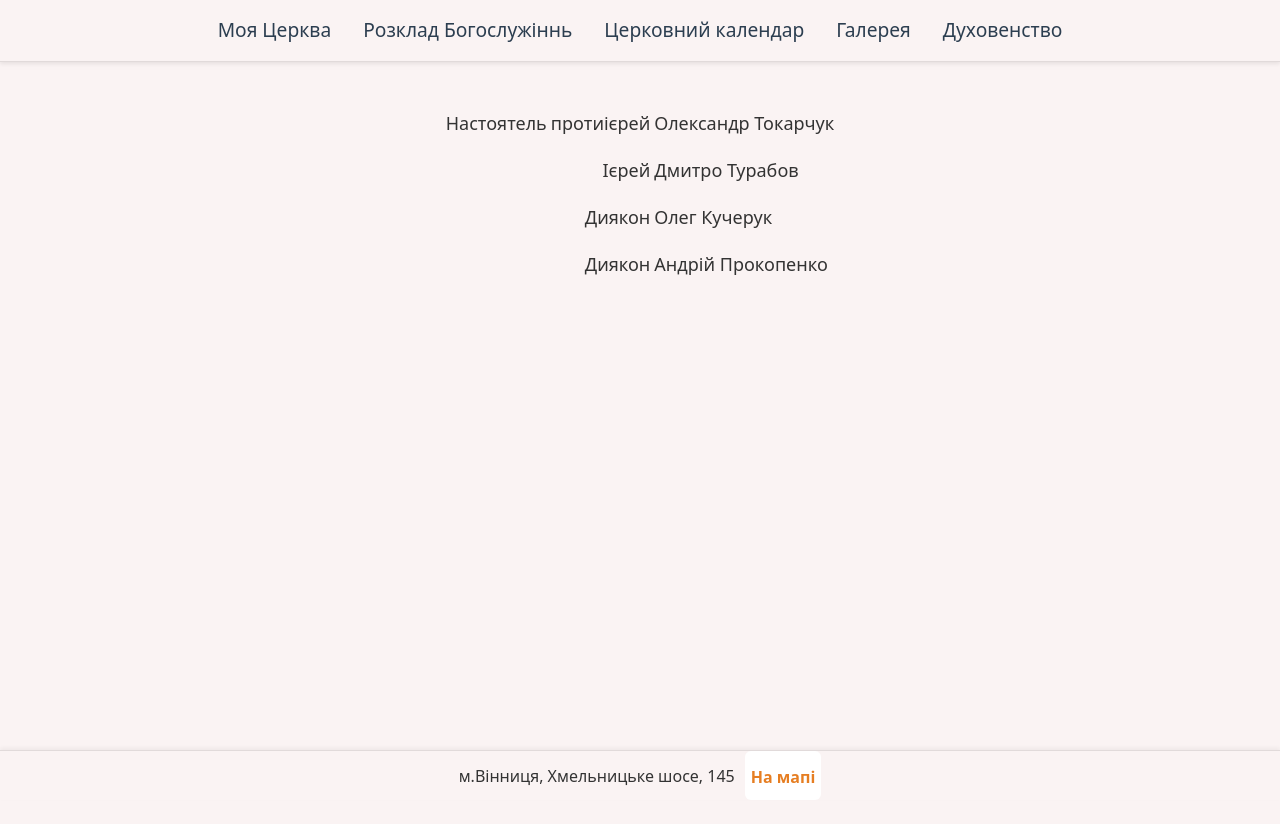
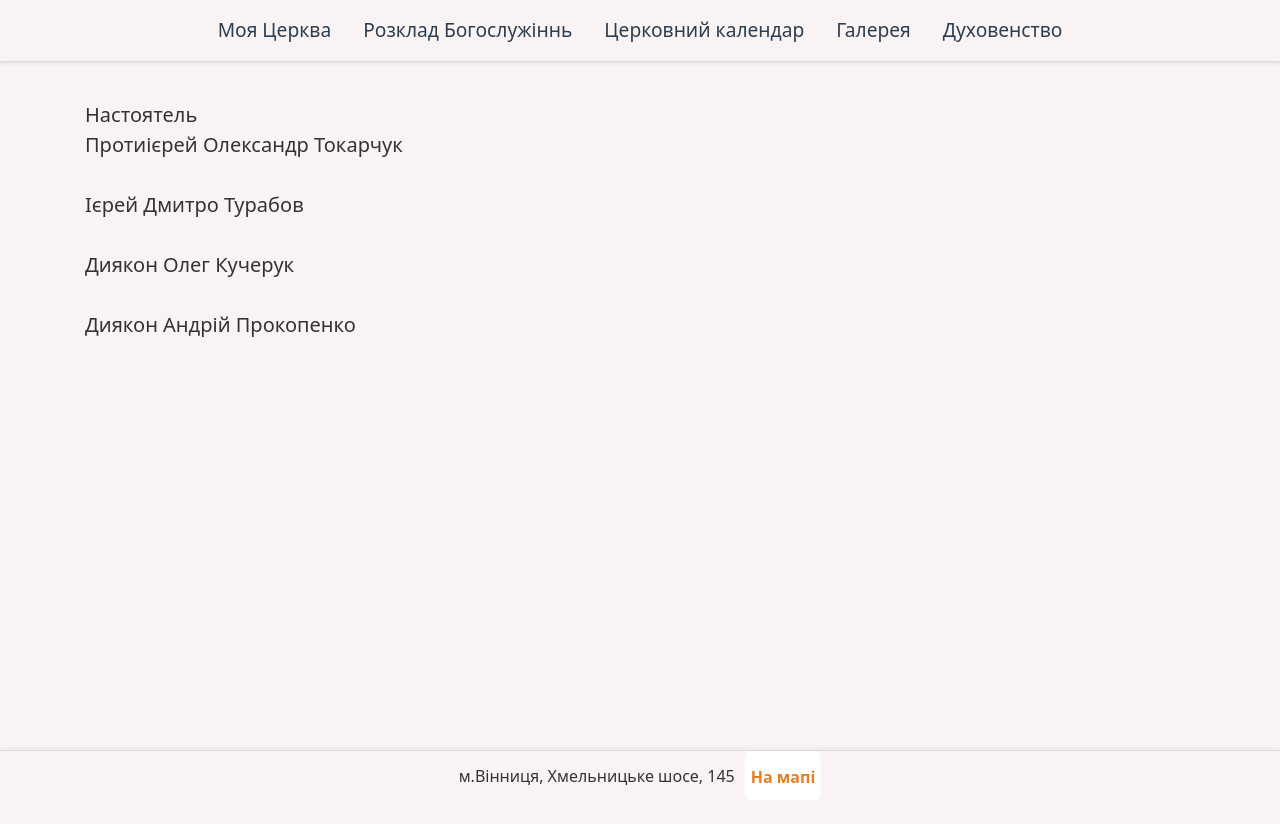
Before and after one commit to ValeriyVinn/my-parish, a React (Vite) app: page /clergy in a window 1280 px wide. Shown: the top 824 px of the page. Built offline with nearby package versions, Linux system fonts and the light colour scheme.

Commit message:
fix: remade clergy list

```diff
--- a/src/components/Clergy/Clergy.jsx
+++ b/src/components/Clergy/Clergy.jsx
@@ -3,32 +3,17 @@ import css from "./Clergy.module.css";
 const Clergy = () => {
   return (
     <div className="container">
-      <table className={css.clergyTable}>
-        <tbody>
-          <tr>
-            <td>Настоятель</td>
-            <td className={css.clergyDignity}>протиієрей </td>
-            <td className={css.clergyName}>Олександр Токарчук</td>
-          </tr>
-          <tr>
-            <td></td>
-            <td className={css.clergyDignity}>Ієрей </td>
-            <td className={css.clergyName}>Дмитро Турабов</td>
-          </tr>
-          <tr>
-            <td></td>
+      <article className={css.articleClergy}>
 
-            <td className={css.clergyDignity}>Диякон</td>
-            <td className={css.clergyName}>Олег Кучерук</td>
-          </tr>
-          <tr>
-            <td></td>
-            <td className={css.clergyDignity}>Диякон</td>
-            <td className={css.clergyName}>Андрій Прокопенко</td>
-          </tr>
-        </tbody>
-      </table>
 
+        <ul className={css.clergyList}>
+          <li>Настоятель</li>
+          <li className={css.clergyName}>Протиієрей Олександр Токарчук</li>
+          <li className={css.clergyName}>Ієрей Дмитро Турабов</li>
+          <li className={css.clergyName}>Диякон Олег Кучерук</li>
+          <li className={css.clergyName}>Диякон Андрій Прокопенко</li>
+        </ul>
+      </article>
     </div>
   );
 };
--- a/src/components/Clergy/Clergy.module.css
+++ b/src/components/Clergy/Clergy.module.css
@@ -1,14 +1,12 @@
-.clergyTable{
-    font-size: 18px;
-    margin: 100px auto;
+.articleClergy {
+  margin: 100px auto;
+  font-size: 18px;
 }
 
-td{
-    padding: 10px 2px;
-    /* border: 1px solid #ccc; */
-
+.clergyName {
+  margin-bottom: 30px;
 }
 
-.clergyDignity{
-    text-align: end;
+.clergyList > li {
+  font-size: 20px;
 }
```
